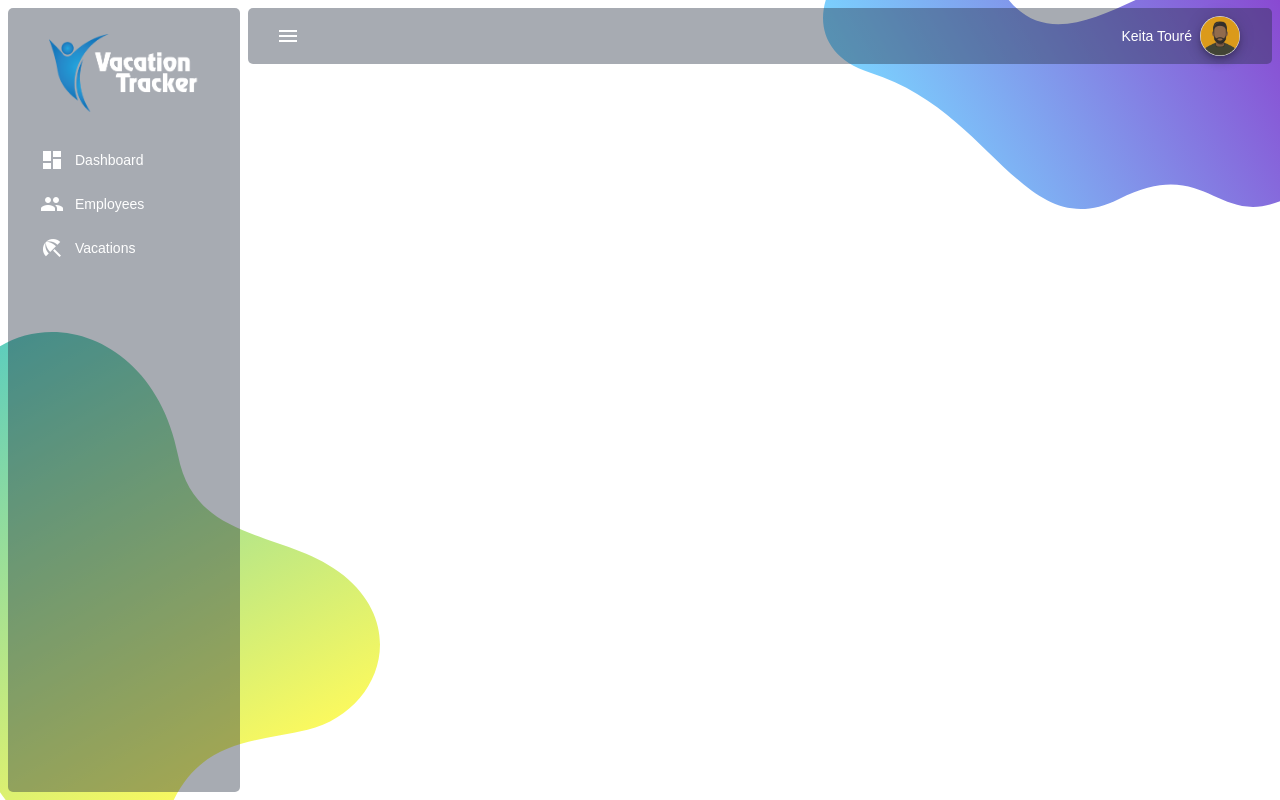
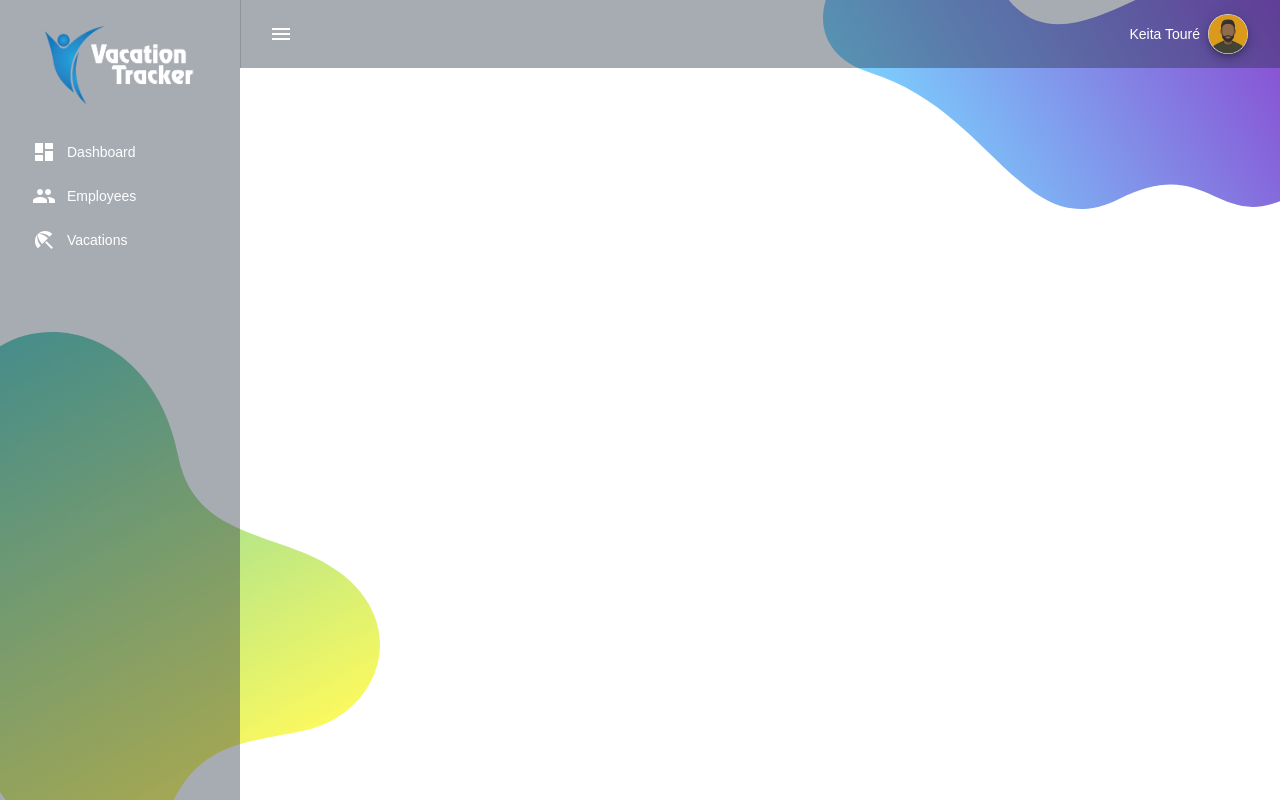
Before and after one commit to Taha-Seddik/EmployeesVacationsTracker, a React (Vite) app in the folder employeesvacationtracker.client/: page /private in a window 1280 px wide. Built offline with nearby package versions, Linux system fonts and the light colour scheme.

Commit message:
it works!

```diff
--- a/employeesvacationtracker.client/src/layout/layout.styles.ts
+++ b/employeesvacationtracker.client/src/layout/layout.styles.ts
@@ -19,7 +19,7 @@ export const SideNavDrawer = styled(Drawer)(({ theme, open }) => ({
     background: 'transparent',
     color: 'white',
     height: '100%',
-    padding: theme.spacing(1),
+    // padding: theme.spacing(1),
     paddingRight: 0,
   },
   '& .material-icons': {
@@ -28,7 +28,7 @@ export const SideNavDrawer = styled(Drawer)(({ theme, open }) => ({
   '& .sideNavContent': {
     background: sideNavHeadColor,
     height: '100%',
-    borderRadius: '5px',
+    // borderRadius: '5px',
     display: open ? '' : 'none',
   },
   '& .navItem': {
@@ -77,7 +77,7 @@ export const MainSideContainer = styled(Box, {
 
 export const MainSideTopBar = styled(MuiAppBar)(({ theme }) => ({
   height: 68,
-  padding: theme.spacing(0, 1),
+  // padding: theme.spacing(0, 1),
   alignItems: 'center',
   justifyContent: 'center',
   '& .innerContent': {
@@ -86,8 +86,10 @@ export const MainSideTopBar = styled(MuiAppBar)(({ theme }) => ({
     display: 'flex',
     alignItems: 'center',
     justifyContent: 'center',
-    borderRadius: '5px',
-    marginTop: theme.spacing(0.5),
+    // borderRadius: '5px',
+    // marginTop: theme.spacing(0.5),
     padding: theme.spacing(1, 4),
+    height: '100%',
+    borderLeft: '1px solid rgb(35 45 63 / 18%)',
   },
 }));
```
